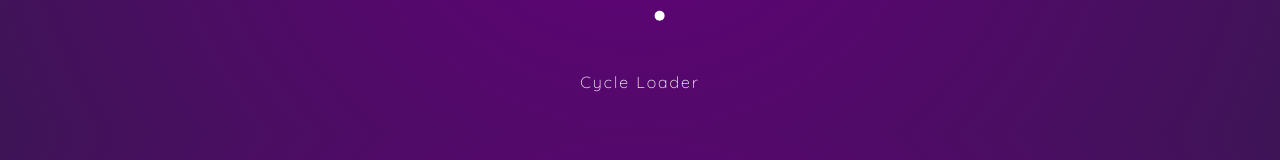
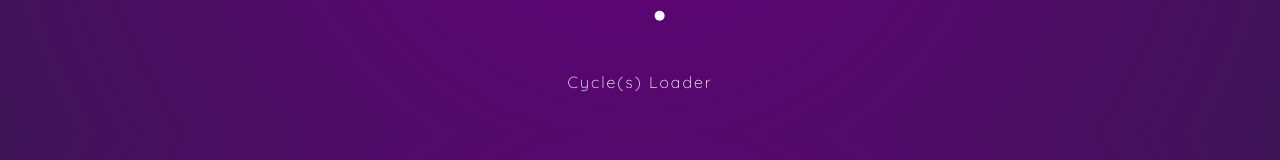
Before and after one commit to AxelSalim/react-framer-motion, a React (Create React App) app: page / in a window 1280 px wide. Shown: the part 492-652 px from the top of the page. Built offline with nearby package versions, Linux system fonts and the light colour scheme.

Commit message:
modification du texte

```diff
--- a/src/components/Loader.js
+++ b/src/components/Loader.js
@@ -46,7 +46,7 @@ const Loader = () => {
       >
 
       </motion.div>
-      <div onClick={() => cycleAnimation()} className="hover:cursor-pointer">Cycle Loader</div>
+      <div onClick={() => cycleAnimation()} className="hover:cursor-pointer">Cycle(s) Loader</div>
     </>
   )
 }
```
